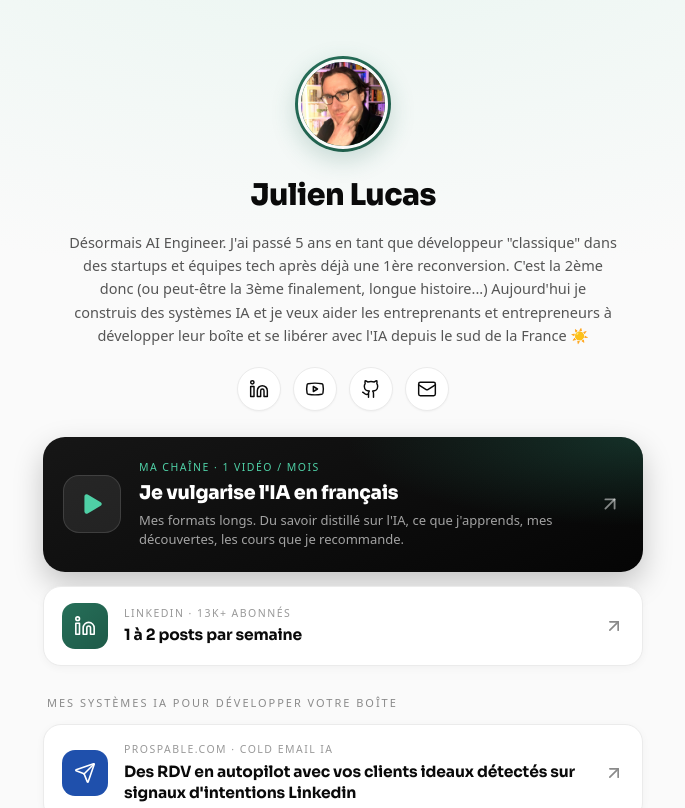
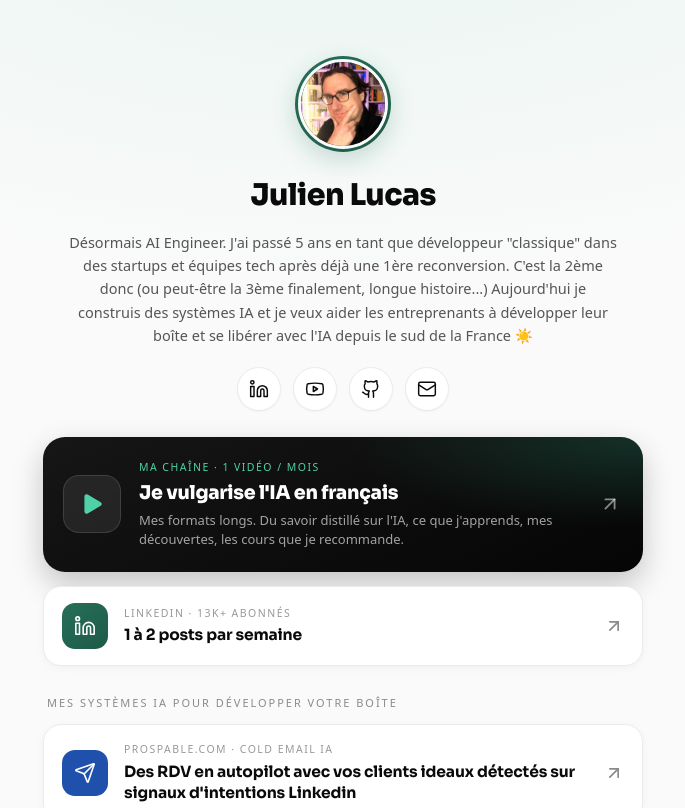
Before and after one commit to julienlucas/site-personnel, a Next.js app: page /links in a window 1280 px wide. Shown: the top 808 px of the page, without its empty margins (297-982 px from the left). Built offline with nearby package versions, Linux system fonts and the light colour scheme.

Commit message:
Update copy links

```diff
--- a/app/links/page.tsx
+++ b/app/links/page.tsx
@@ -48,7 +48,7 @@ export default function LinksPage() {
             "classique" dans des startups et équipes tech après déjà une 1ère
             reconversion. C'est la 2ème donc (ou peut-être la 3ème finalement,
             longue histoire...) Aujourd'hui je construis des systèmes IA et je
-            veux aider les entreprenants et entrepreneurs à développer leur
+            veux aider les entreprenants à développer leur
             boîte et se libérer avec l'IA depuis le sud de la France ☀️
           </p>
           <nav className="lk-socials" aria-label="Réseaux sociaux">
```
